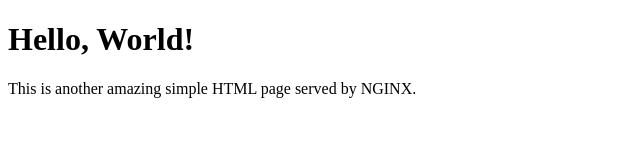
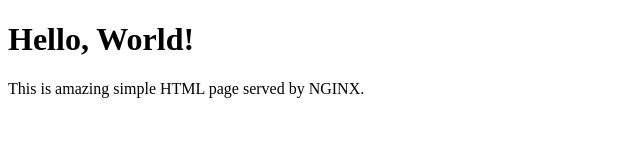
Before and after one commit to mutiuadeniyi290/Email, a plain HTML site: page index.html in a window 1280 px wide. Shown: the whole page, without its empty margins (0-640 px from the left). Drawn offline with Linux system fonts and the light colour scheme.

Commit message:
new update

```diff
--- a/index.html
+++ b/index.html
@@ -7,6 +7,6 @@
 </head>
 <body>
     <h1>Hello, World!</h1>
-    <p>This is another amazing simple HTML page served by NGINX.</p>
+    <p>This is amazing simple HTML page served by NGINX.</p>
 </body>
 </html>
```
Also changed, not shown: 1 other file.
